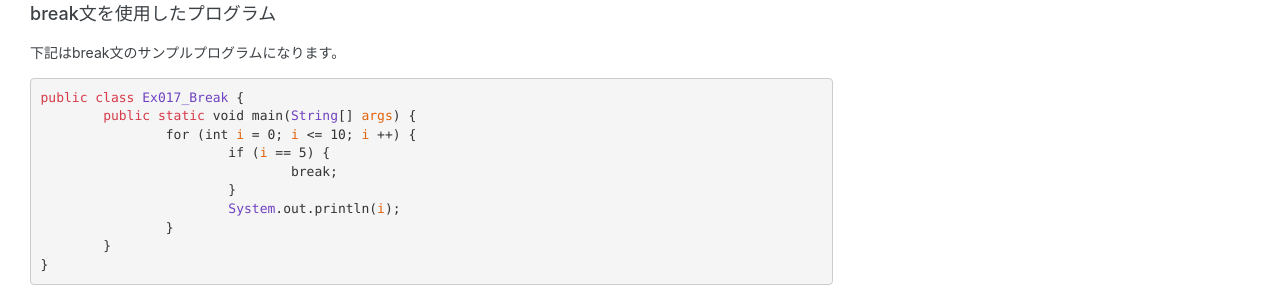
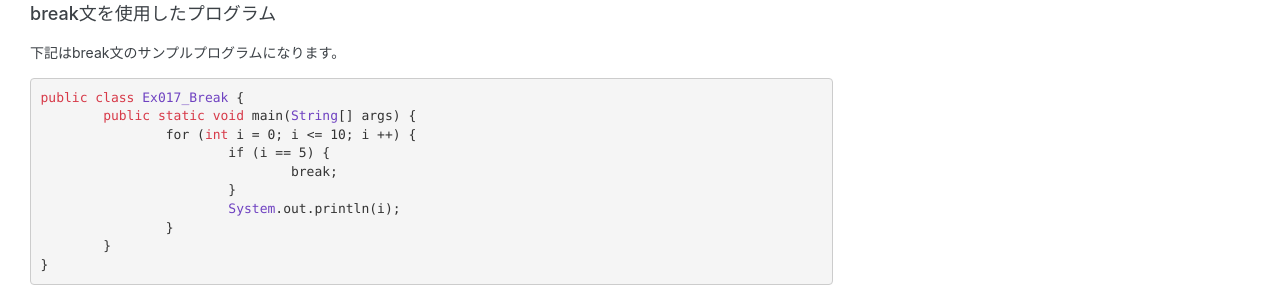
Before and after one commit to modulesjp/JavaTraining, a Jekyll site: the page built from docs/fundamentals/2.1.7.break.md, in a window 1280 px wide. Shown: the part 488-790 px from the top of the page. Built offline with Jekyll 4.4.1, drawn with Linux system fonts in a browser that asks for light colours; nearby versions of some CDN libraries; our own code applies the rules of GitHub Pages for plain Markdown files.

Commit message:
2018.04.05

```diff
--- a/docs/css/style.css
+++ b/docs/css/style.css
@@ -141,7 +141,8 @@
 }
 
 /* キーワード */
-.kd {
+.kd,
+.kt {
 	color: #d73a49;
 }
 
@@ -153,10 +154,6 @@
 /* クラス名 */
 .nc {
 	color: #6f42c1;
-}
-
-.n {
-	color: #e36209;
 }
 
 footer {
```
